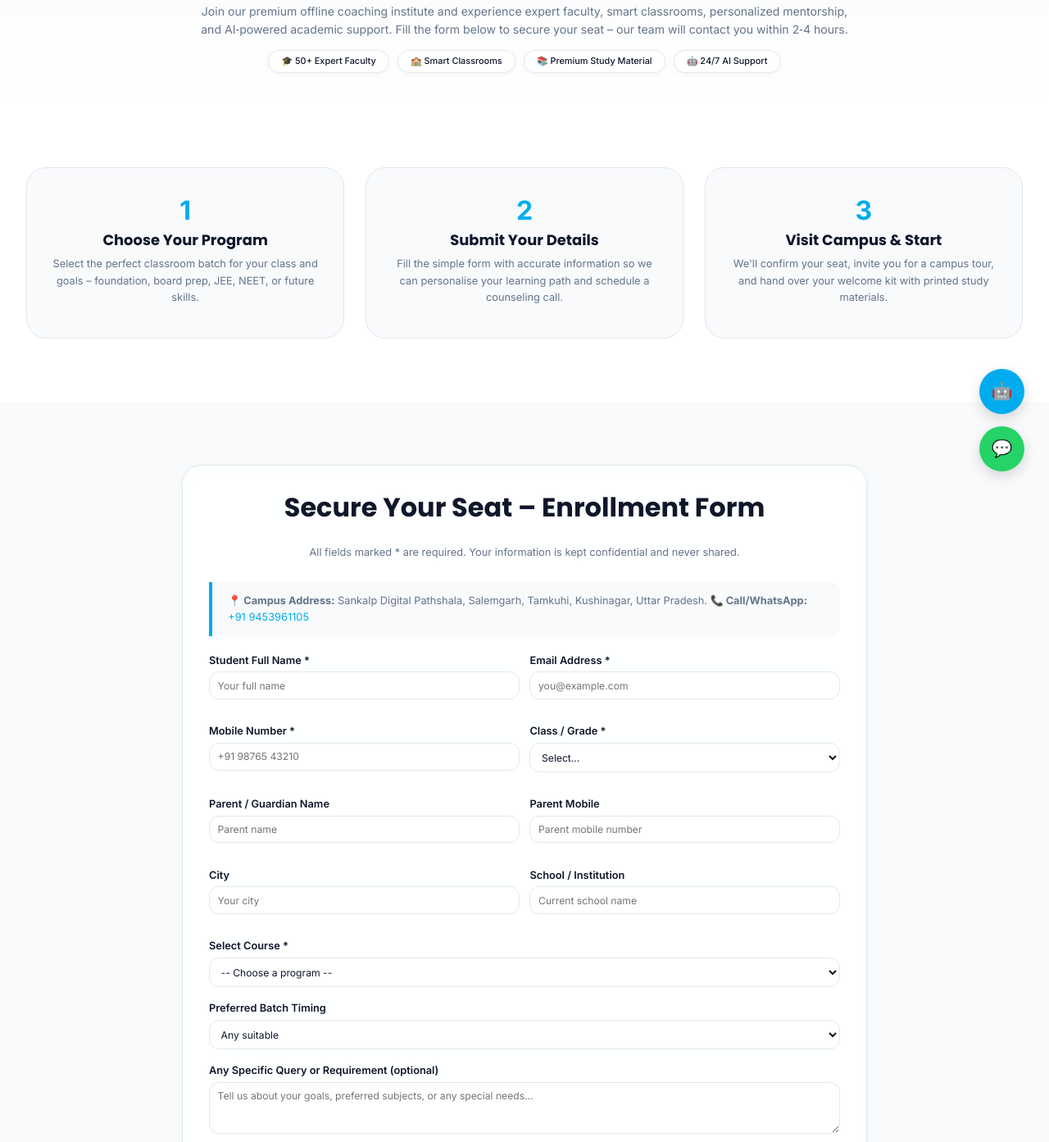
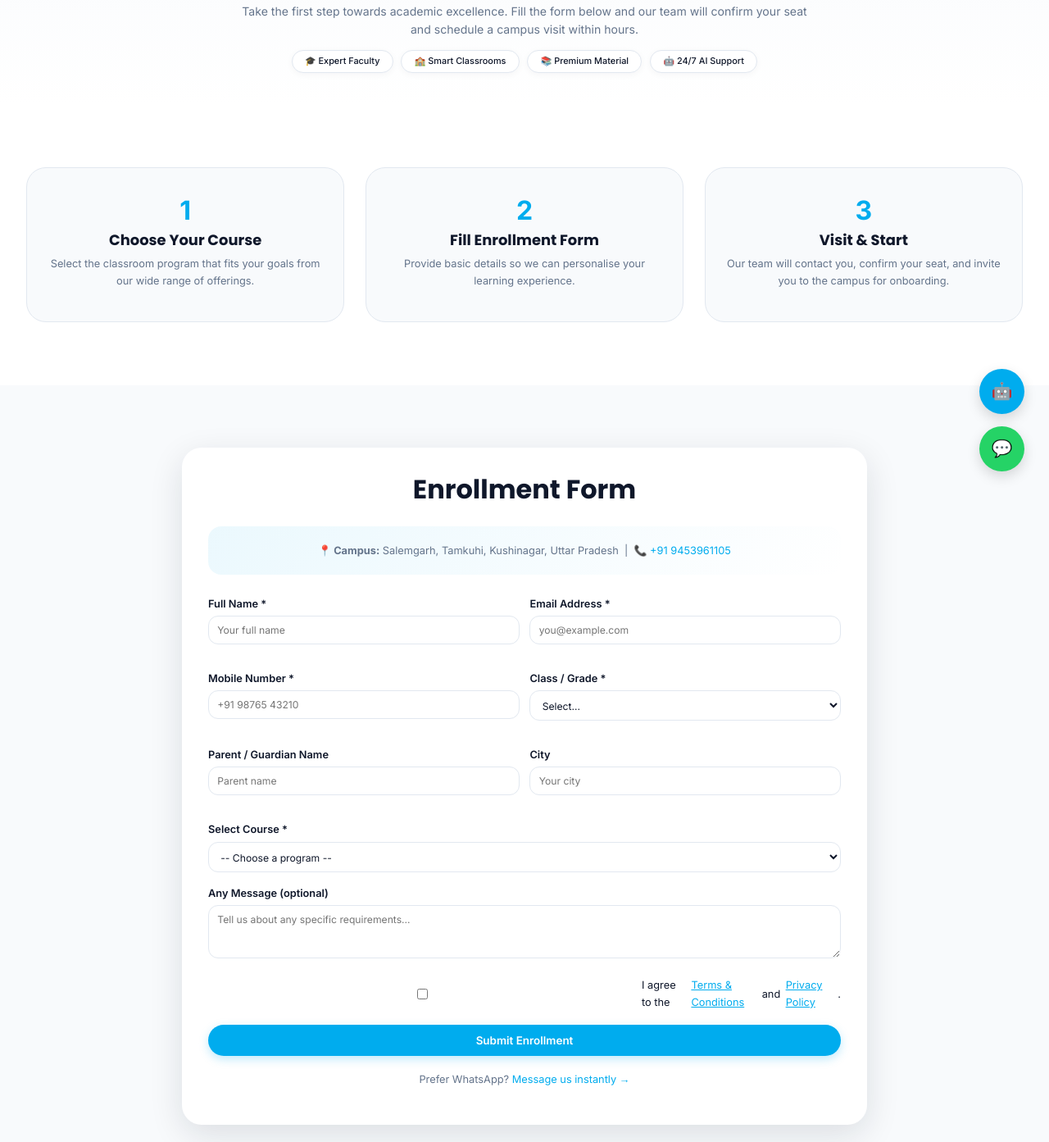
Before and after one commit to jahidup/SDPV, a website: page public/enroll/index.html in a window 1280 px wide. Shown: the part 195-1588 px from the top of the page at 82% size. Drawn offline with Linux system fonts and the light colour scheme.

Commit message:
Update index.html

```diff
--- a/public/enroll/index.html
+++ b/public/enroll/index.html
@@ -20,50 +20,74 @@
     <link href="https://fonts.googleapis.com/css2?family=Inter:wght@400;500;600;700&family=Poppins:wght@600;700&display=swap" rel="stylesheet">
     <link rel="icon" type="image/png" href="https://encrypted-tbn0.gstatic.com/images?q=tbn:ANd9GcQfjBJILA9Yd-tJq3EUb-Ju1u61mkFh6_89XA&s">
     <style>
-        /* Additional enhancement styles */
-        .campus-address-box {
+        /* Additional premium styling – does not affect form fields */
+        .enroll-highlight {
             background: linear-gradient(135deg, var(--primary-light), white);
             padding: 1.5rem;
             border-radius: var(--radius-md);
             text-align: center;
-            margin-top: 1rem;
+            margin-bottom: 2rem;
+        }
+        .steps-grid {
+            display: grid;
+            grid-template-columns: repeat(auto-fit, minmax(220px, 1fr));
+            gap: 2rem;
+        }
+        .step-card {
+            background: var(--off-white);
+            padding: 2rem;
+            border: 1px solid var(--border-light);
+            border-radius: var(--radius-lg);
+            text-align: center;
+        }
+        .step-number {
+            font-size: 2.5rem;
+            font-weight: 800;
+            color: var(--primary);
+        }
+        .form-wrapper {
+            background: white;
+            border-radius: var(--radius-lg);
+            box-shadow: var(--shadow-lg);
+            padding: 2.5rem;
         }
         .form-row {
             display: flex;
             gap: 1rem;
-            margin-bottom: 1rem;
+            margin-bottom: 1.2rem;
             flex-wrap: wrap;
         }
         .form-group {
             flex: 1;
-            min-width: 200px;
+            min-width: 220px;
         }
         .form-group label {
             font-weight: 600;
-            margin-bottom: 0.25rem;
+            margin-bottom: 0.3rem;
             display: block;
             color: var(--navy);
         }
-        .form-group input, .form-group select, .form-group textarea {
+        .form-group input,
+        .form-group select,
+        .form-group textarea {
             width: 100%;
-            padding: 0.65rem 0.75rem;
+            padding: 0.7rem 0.8rem;
             border: 1px solid var(--border-light);
             border-radius: var(--radius-sm);
             font-family: inherit;
             font-size: 0.95rem;
             transition: var(--transition);
         }
-        .form-group input:focus, .form-group select:focus, .form-group textarea:focus {
+        .form-group input:focus,
+        .form-group select:focus,
+        .form-group textarea:focus {
             outline: none;
             border-color: var(--primary);
             box-shadow: 0 0 0 3px rgba(0,172,238,0.1);
         }
-        .enroll-highlight {
-            background: var(--off-white);
-            border-left: 4px solid var(--primary);
-            padding: 1rem 1.5rem;
-            margin: 1.5rem 0;
-            border-radius: 0 var(--radius-sm) var(--radius-sm) 0;
+        .faq-list {
+            max-width: 800px;
+            margin: 0 auto;
         }
     </style>
 </head>
@@ -97,11 +121,11 @@
     <section class="page-hero" style="background: linear-gradient(to bottom, var(--off-white), white);">
         <div class="container text-center">
             <h1 class="hero-heading">Enroll in <span class="text-primary">Your Dream Classroom Program</span></h1>
-            <p class="hero-subtitle" style="max-width:800px; margin:0 auto;">Join our premium offline coaching institute and experience expert faculty, smart classrooms, personalized mentorship, and AI‑powered academic support. Fill the form below to secure your seat – our team will contact you within 2‑4 hours.</p>
+            <p class="hero-subtitle" style="max-width:700px; margin:0 auto;">Take the first step towards academic excellence. Fill the form below and our team will confirm your seat and schedule a campus visit within hours.</p>
             <div class="trust-badges mt-3" style="justify-content:center;">
-                <span class="badge">🎓 50+ Expert Faculty</span>
+                <span class="badge">🎓 Expert Faculty</span>
                 <span class="badge">🏫 Smart Classrooms</span>
-                <span class="badge">📚 Premium Study Material</span>
+                <span class="badge">📚 Premium Material</span>
                 <span class="badge">🤖 24/7 AI Support</span>
             </div>
         </div>
@@ -110,40 +134,39 @@
     <!-- ========== ENROLLMENT PROCESS STEPS ========== -->
     <section class="section-padding bg-white">
         <div class="container">
-            <div class="steps-grid" style="display: grid; grid-template-columns: repeat(auto-fit, minmax(250px, 1fr)); gap: 2rem;">
-                <div class="step-card text-center" style="padding: 2rem; border: 1px solid var(--border-light); border-radius: var(--radius-lg); background: var(--off-white);">
-                    <div class="step-number" style="font-size:2.5rem; font-weight:800; color:var(--primary);">1</div>
-                    <h3>Choose Your Program</h3>
-                    <p>Select the perfect classroom batch for your class and goals – foundation, board prep, JEE, NEET, or future skills.</p>
+            <div class="steps-grid">
+                <div class="step-card">
+                    <div class="step-number">1</div>
+                    <h3>Choose Your Course</h3>
+                    <p>Select the classroom program that fits your goals from our wide range of offerings.</p>
                 </div>
-                <div class="step-card text-center" style="padding: 2rem; border: 1px solid var(--border-light); border-radius: var(--radius-lg); background: var(--off-white);">
-                    <div class="step-number" style="font-size:2.5rem; font-weight:800; color:var(--primary);">2</div>
-                    <h3>Submit Your Details</h3>
-                    <p>Fill the simple form with accurate information so we can personalise your learning path and schedule a counseling call.</p>
+                <div class="step-card">
+                    <div class="step-number">2</div>
+                    <h3>Fill Enrollment Form</h3>
+                    <p>Provide basic details so we can personalise your learning experience.</p>
                 </div>
-                <div class="step-card text-center" style="padding: 2rem; border: 1px solid var(--border-light); border-radius: var(--radius-lg); background: var(--off-white);">
-                    <div class="step-number" style="font-size:2.5rem; font-weight:800; color:var(--primary);">3</div>
-                    <h3>Visit Campus & Start</h3>
-                    <p>We'll confirm your seat, invite you for a campus tour, and hand over your welcome kit with printed study materials.</p>
+                <div class="step-card">
+                    <div class="step-number">3</div>
+                    <h3>Visit &amp; Start</h3>
+                    <p>Our team will contact you, confirm your seat, and invite you to the campus for onboarding.</p>
                 </div>
             </div>
         </div>
     </section>
 
-    <!-- ========== ENROLLMENT FORM ========== -->
+    <!-- ========== ENROLLMENT FORM (UNCHANGED FIELDS) ========== -->
     <section class="section-padding" style="background: var(--off-white);">
         <div class="container" style="max-width: 900px;">
-            <div class="card glass-light" style="padding: 2.5rem;">
-                <h2 class="text-center mb-4">Secure Your Seat – Enrollment Form</h2>
-                <p class="text-center mb-4">All fields marked * are required. Your information is kept confidential and never shared.</p>
+            <div class="form-wrapper">
+                <h2 class="text-center mb-4">Enrollment Form</h2>
                 <div class="enroll-highlight">
-                    <p style="margin:0;"><strong>📍 Campus Address:</strong> Sankalp Digital Pathshala, Salemgarh, Tamkuhi, Kushinagar, Uttar Pradesh. <strong>📞 Call/WhatsApp:</strong> <a href="tel:+919453961105" class="text-primary">+91 9453961105</a></p>
+                    <p style="margin:0;"><strong>📍 Campus:</strong> Salemgarh, Tamkuhi, Kushinagar, Uttar Pradesh &nbsp;|&nbsp; <strong>📞</strong> <a href="tel:+919453961105" class="text-primary">+91 9453961105</a></p>
                 </div>
                 <form id="enrollForm">
                     <!-- Student Details -->
                     <div class="form-row">
                         <div class="form-group">
-                            <label for="studentName">Student Full Name *</label>
+                            <label for="studentName">Full Name *</label>
                             <input type="text" id="studentName" placeholder="Your full name" required autocomplete="name">
                         </div>
                         <div class="form-group">
@@ -174,50 +197,34 @@
                             <input type="text" id="parentName" placeholder="Parent name">
                         </div>
                         <div class="form-group">
-                            <label for="parentMobile">Parent Mobile</label>
-                            <input type="tel" id="parentMobile" placeholder="Parent mobile number">
-                        </div>
-                    </div>
-                    <!-- Address & School -->
-                    <div class="form-row">
-                        <div class="form-group">
                             <label for="city">City</label>
                             <input type="text" id="city" placeholder="Your city">
                         </div>
-                        <div class="form-group">
-                            <label for="school">School / Institution</label>
-                            <input type="text" id="school" placeholder="Current school name">
-                        </div>
                     </div>
-                    <!-- Course Selection (Enhanced) -->
+                    <!-- Course Selection (original options) -->
                     <div class="form-group">
                         <label for="courseSelect">Select Course *</label>
                         <select id="courseSelect" required>
                             <option value="">-- Choose a program --</option>
-                            <optgroup label="Foundation (Class 6‑8)">
-                                <option>Complete Class 6 Foundation (All Subjects)</option>
-                                <option>Complete Class 7 Foundation (All Subjects)</option>
-                                <option>Complete Class 8 Foundation (All Subjects)</option>
+                            <optgroup label="Foundation (Class 6-8)">
+                                <option>Maths Foundation - Class 6</option>
+                                <option>Science Explorer - Class 7</option>
+                                <option>Computer & AI Basics - Class 8</option>
                             </optgroup>
-                            <optgroup label="Academic Excellence (Class 9‑10)">
-                                <option>Class 9 Complete CBSE Pack (Maths, Science, English, SST)</option>
-                                <option>Class 10 Board Booster Program (All Subjects)</option>
-                                <option>English Excellence for Classes 9‑10</option>
+                            <optgroup label="Academic Excellence (Class 9-10)">
+                                <option>Complete CBSE Pack - Class 9</option>
+                                <option>Board Booster Program - Class 10</option>
+                                <option>English Excellence - Class 9-10</option>
                             </optgroup>
-                            <optgroup label="Senior Secondary (Class 11‑12)">
-                                <option>Class 11 PCM (Physics, Chemistry, Maths)</option>
-                                <option>Class 11 PCB (Physics, Chemistry, Biology)</option>
-                                <option>Class 11 Commerce</option>
-                                <option>Class 11 Humanities</option>
-                                <option>Class 12 PCM</option>
-                                <option>Class 12 PCB</option>
-                                <option>Class 12 Commerce</option>
-                                <option>Class 12 Humanities</option>
+                            <optgroup label="Senior Secondary (Class 11-12)">
+                                <option>PCM (Physics, Chemistry, Maths)</option>
+                                <option>PCB (Physics, Chemistry, Biology)</option>
+                                <option>Commerce & Humanities</option>
                             </optgroup>
                             <optgroup label="Competitive Exams">
-                                <option>JEE Main + Advanced (2‑Year Classroom Program)</option>
-                                <option>NEET UG (2‑Year Classroom Program)</option>
-                                <option>45‑Day JEE/NEET Crash Course</option>
+                                <option>JEE Main + Advanced</option>
+                                <option>NEET Biology Focus</option>
+                                <option>45-Day JEE/NEET Crash</option>
                             </optgroup>
                             <optgroup label="Future Skills">
                                 <option>AI & Machine Learning for Kids</option>
@@ -226,34 +233,22 @@
                             </optgroup>
                         </select>
                     </div>
-                    <!-- Preferred Batch Timing -->
-                    <div class="form-group">
-                        <label for="batchTiming">Preferred Batch Timing</label>
-                        <select id="batchTiming">
-                            <option value="">Any suitable</option>
-                            <option>Morning (7:00 AM - 10:00 AM)</option>
-                            <option>Afternoon (2:00 PM - 5:00 PM)</option>
-                            <option>Evening (5:00 PM - 8:00 PM)</option>
-                        </select>
-                    </div>
                     <!-- Additional Message -->
                     <div class="form-group">
-                        <label for="enrollMessage">Any Specific Query or Requirement (optional)</label>
-                        <textarea id="enrollMessage" rows="3" placeholder="Tell us about your goals, preferred subjects, or any special needs..."></textarea>
+                        <label for="enrollMessage">Any Message (optional)</label>
+                        <textarea id="enrollMessage" rows="3" placeholder="Tell us about any specific requirements..."></textarea>
                     </div>
                     <!-- Consent -->
                     <div class="form-group">
                         <label style="display: flex; align-items: center; gap: 0.5rem; font-weight: 400;">
-                            <input type="checkbox" id="consent" required> I have read and agree to the <a href="/terms" target="_blank" style="color:var(--primary); text-decoration: underline;">Terms & Conditions</a> and <a href="/privacy" target="_blank" style="color:var(--primary); text-decoration: underline;">Privacy Policy</a>. *
+                            <input type="checkbox" id="consent" required> I agree to the <a href="/terms" target="_blank" style="color:var(--primary); text-decoration: underline;">Terms & Conditions</a> and <a href="/privacy" target="_blank" style="color:var(--primary); text-decoration: underline;">Privacy Policy</a>.
                         </label>
                     </div>
                     <!-- Submit -->
                     <button type="submit" class="btn-primary btn-lg w-100" style="width:100%;">Submit Enrollment</button>
                     <div class="form-feedback mt-3 text-center" id="enrollFeedback" style="display:none;"></div>
                 </form>
-                <div class="text-center mt-3">
-                    <p>Prefer a quick chat? <a href="https://wa.me/919453961105?text=I%20want%20to%20enroll%20in%20a%20course" target="_blank" class="text-primary">Message us on WhatsApp →</a></p>
-                </div>
+                <p class="text-center mt-3">Prefer WhatsApp? <a href="https://wa.me/919453961105?text=I%20want%20to%20enroll%20in%20a%20course" target="_blank" class="text-primary">Message us instantly →</a></p>
             </div>
         </div>
     </section>
@@ -265,23 +260,18 @@
             <div class="feature-grid mt-4">
                 <div class="feature-card">
                     <div class="card-icon">🔒</div>
-                    <h3>Secure Enrollment</h3>
-                    <p>Your data is encrypted and used solely for academic counseling. We never share with third parties.</p>
+                    <h3>Secure Process</h3>
+                    <p>Your data is encrypted and never shared. We respect your privacy.</p>
                 </div>
                 <div class="feature-card">
                     <div class="card-icon">⚡</div>
                     <h3>Instant Confirmation</h3>
-                    <p>You'll receive a WhatsApp/call within 2‑4 hours of submission. No waiting in queues.</p>
+                    <p>Receive a confirmation call/WhatsApp within 2-4 hours of submission.</p>
                 </div>
                 <div class="feature-card">
                     <div class="card-icon">🎓</div>
                     <h3>No Hidden Fees</h3>
-                    <p>Transparent fee structure. Pay only after personalized counseling and a campus tour.</p>
-                </div>
-                <div class="feature-card">
-                    <div class="card-icon">🏫</div>
-                    <h3>Campus Visit Guaranteed</h3>
-                    <p>Our team will schedule a visit so you can experience our smart classrooms and meet the faculty before you decide.</p>
+                    <p>Transparent pricing. Pay only after you're satisfied with the counselling.</p>
                 </div>
             </div>
         </div>
@@ -295,20 +285,16 @@
             </div>
             <div class="faq-list">
                 <div class="faq-item">
-                    <button class="faq-question">Is there any registration or form fee?</button>
-                    <div class="faq-answer"><p>No, the enrollment form is completely free. You only pay the course fee after you are satisfied with the counseling and decide to join.</p></div>
+                    <button class="faq-question">Is there any registration fee?</button>
+                    <div class="faq-answer"><p>No, filling the enrollment form is completely free. You only pay the course fee after you decide to join.</p></div>
                 </div>
                 <div class="faq-item">
-                    <button class="faq-question">Can I change my batch or stream after enrollment?</button>
-                    <div class="faq-answer"><p>Yes, you can switch to a different batch or even a different program within the first 7 days of starting, at no extra cost.</p></div>
+                    <button class="faq-question">Can I change my course later?</button>
+                    <div class="faq-answer"><p>Absolutely! You can switch to a different batch or program within the first week of starting at no extra cost.</p></div>
                 </div>
                 <div class="faq-item">
-                    <button class="faq-question">What happens after I submit the form?</button>
-                    <div class="faq-answer"><p>Our academic counselor will call you within 2‑4 hours to understand your needs, suggest the best batch, and schedule a campus visit. After the visit, you can confirm your seat by paying the token amount.</p></div>
-                </div>
-                <div class="faq-item">
-                    <button class="faq-question">Do I need to bring any documents?</button>
-                    <div class="faq-answer"><p>For the campus visit, just bring your curiosity! For final admission, we require a photograph, previous class marksheet, and ID proof (Aadhar/Passport).</p></div>
+                    <button class="faq-question">How will I receive confirmation?</button>
+                    <div class="faq-answer"><p>We'll contact you via WhatsApp and email. You can also directly call us or visit the campus if you haven't heard back in 4 hours.</p></div>
                 </div>
             </div>
         </div>
@@ -359,19 +345,20 @@
     <div class="ai-floating-widget" onclick="location.href='/ai-assistant'">🤖</div>
     <a href="https://wa.me/919453961105" target="_blank" class="whatsapp-floating">💬</a>
 
+    <!-- Hamburger menu script -->
     <script>
-        // Hamburger menu toggle
         document.addEventListener('DOMContentLoaded', function() {
             const hamburger = document.getElementById('hamburger');
             const navLinks = document.getElementById('navLinks');
             if (hamburger && navLinks) {
-                hamburger.addEventListener('click', () => {
+                hamburger.addEventListener('click', function() {
                     navLinks.classList.toggle('active');
                 });
             }
         });
     </script>
 
+    <!-- Form submission script (unchanged logic) -->
     <script>
         document.addEventListener('DOMContentLoaded', function() {
             const enrollForm = document.getElementById('enrollForm');
@@ -383,24 +370,23 @@
                     feedback.textContent = 'Submitting your enrollment...';
                     feedback.style.color = 'var(--slate)';
 
-                    // Build enrollment data with enhanced fields
                     const data = {
                         fullName: document.getElementById('studentName').value.trim(),
                         email: document.getElementById('studentEmail').value.trim(),
                         mobile: document.getElementById('studentMobile').value.trim(),
                         subject: `Enrollment: ${document.getElementById('courseSelect').value}`,
-                        message: `Class: ${document.getElementById('studentClass').value}\nParent Name: ${document.getElementById('parentName').value || 'N/A'}\nParent Mobile: ${document.getElementById('parentMobile').value || 'N/A'}\nCity: ${document.getElementById('city').value || 'N/A'}\nSchool: ${document.getElementById('school').value || 'N/A'}\nBatch Preference: ${document.getElementById('batchTiming').value || 'Any'}\nAdditional Message: ${document.getElementById('enrollMessage').value || 'None'}`
+                        message: `Class: ${document.getElementById('studentClass').value}\nParent: ${document.getElementById('parentName').value || 'N/A'}\nCity: ${document.getElementById('city').value || 'N/A'}\nAdditional: ${document.getElementById('enrollMessage').value || 'None'}`
                     };
 
                     try {
-                        const res = await fetch('/api/contact', {   // using the contact API to store enrollment inquiries
+                        const res = await fetch('/api/contact', {
                             method: 'POST',
                             headers: { 'Content-Type': 'application/json' },
                             body: JSON.stringify(data)
                         });
                         const result = await res.json();
                         if (result.success) {
-                            feedback.textContent = 'Enrollment submitted successfully! Our counselor will contact you within 2-4 hours to discuss your batch and campus visit.';
+                            feedback.textContent = 'Enrollment submitted successfully! Our team will contact you within 2-4 hours to confirm your seat and campus visit.';
                             feedback.style.color = '#10b981';
                             enrollForm.reset();
                         } else {
```
